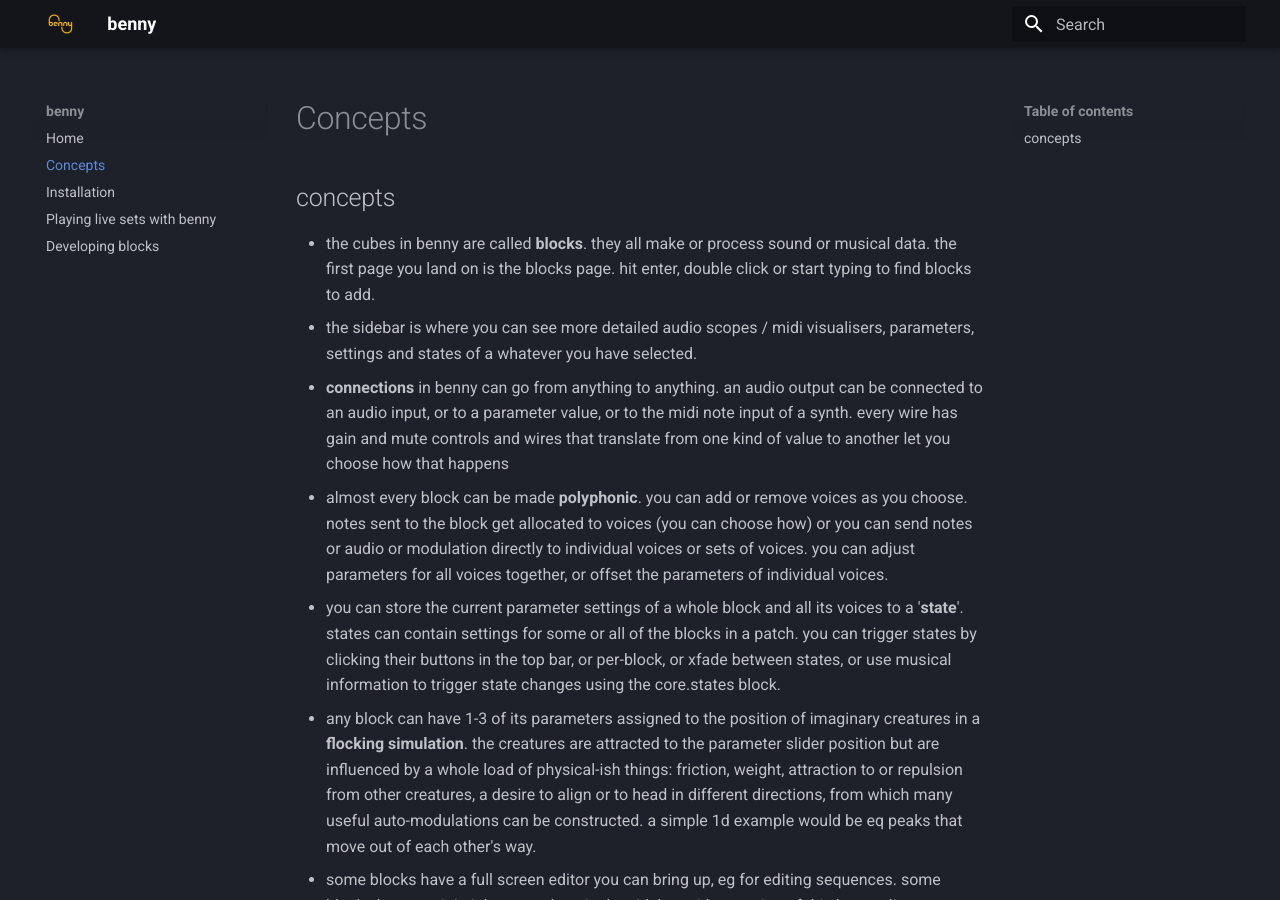
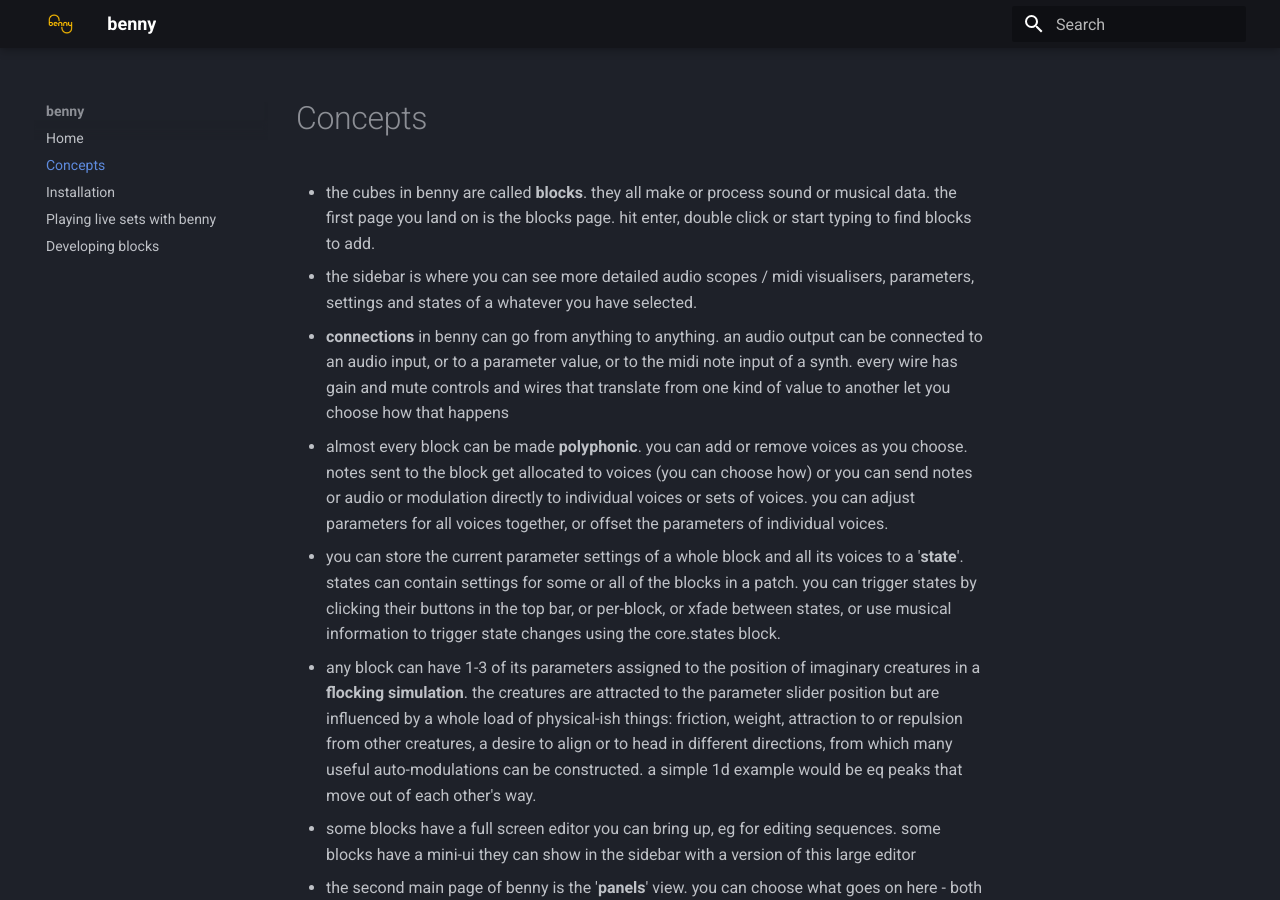
Before and after one commit to playbenny/benny_manual, an MkDocs documentation site: the page built from docs/concepts.md, in a window 1280 px wide and 900 px high. Built offline with MkDocs 1.6.1 and Material for MkDocs 9.7.7, drawn with Linux system fonts in a browser that asks for light colours.

Commit message:
removing duplicated headers

```diff
--- a/docs/concepts.md
+++ b/docs/concepts.md
@@ -1,5 +1,3 @@
-## concepts
-
 - the cubes in benny are called **blocks**. they all make or process sound or musical data. the first page you land on is the blocks page. hit enter, double click or start typing to find blocks to add.
 - the sidebar is where you can see more detailed audio scopes / midi visualisers, parameters, settings and states of a whatever you have selected.
 - **connections** in benny can go from anything to anything. an audio output can be connected to an audio input, or to a parameter value, or to the midi note input of a synth. every wire has gain and mute controls and wires that translate from one kind of value to another let you choose how that happens
```
Also changed, not shown: docs/installation.md (+0 -3 lines).
